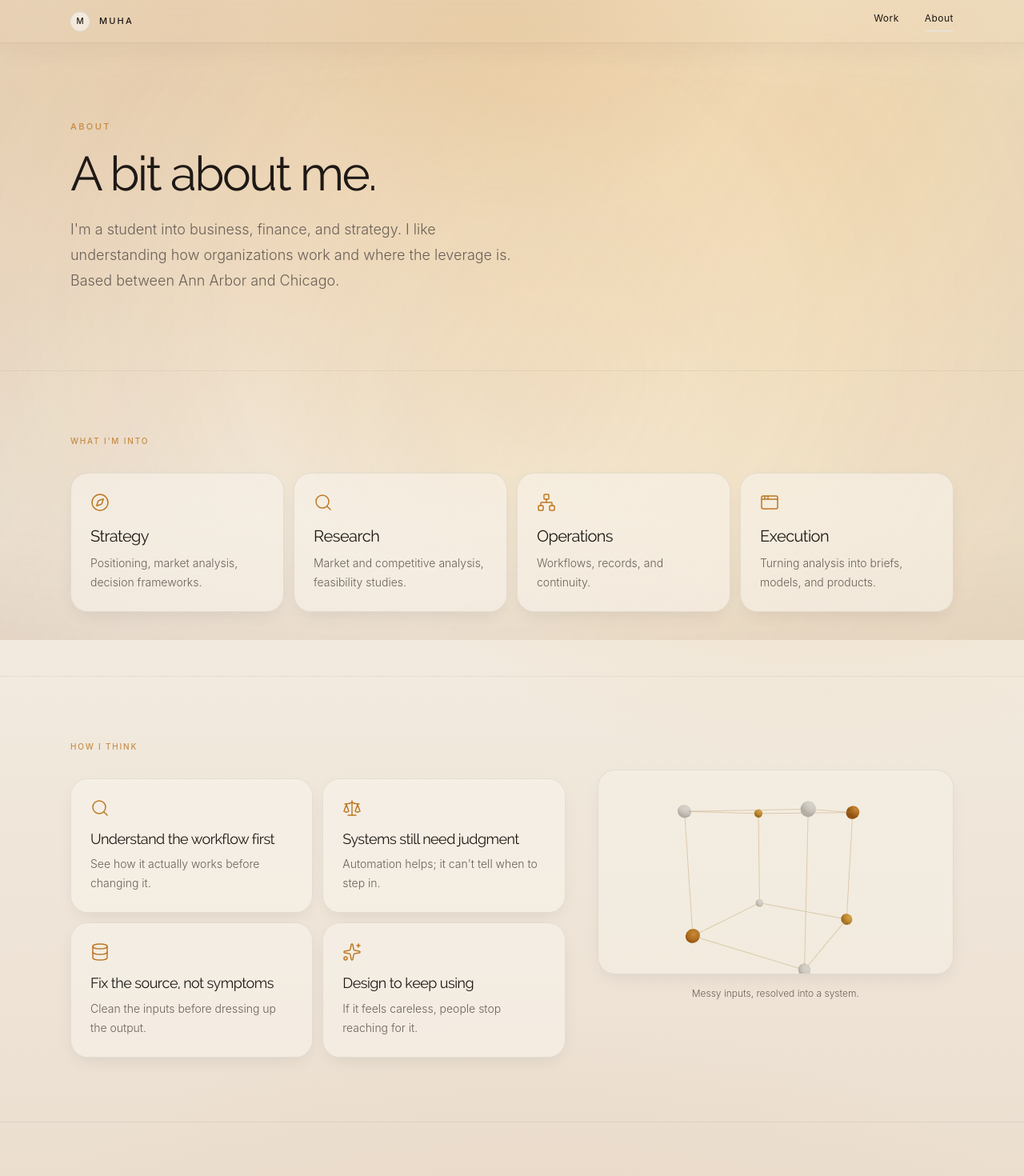
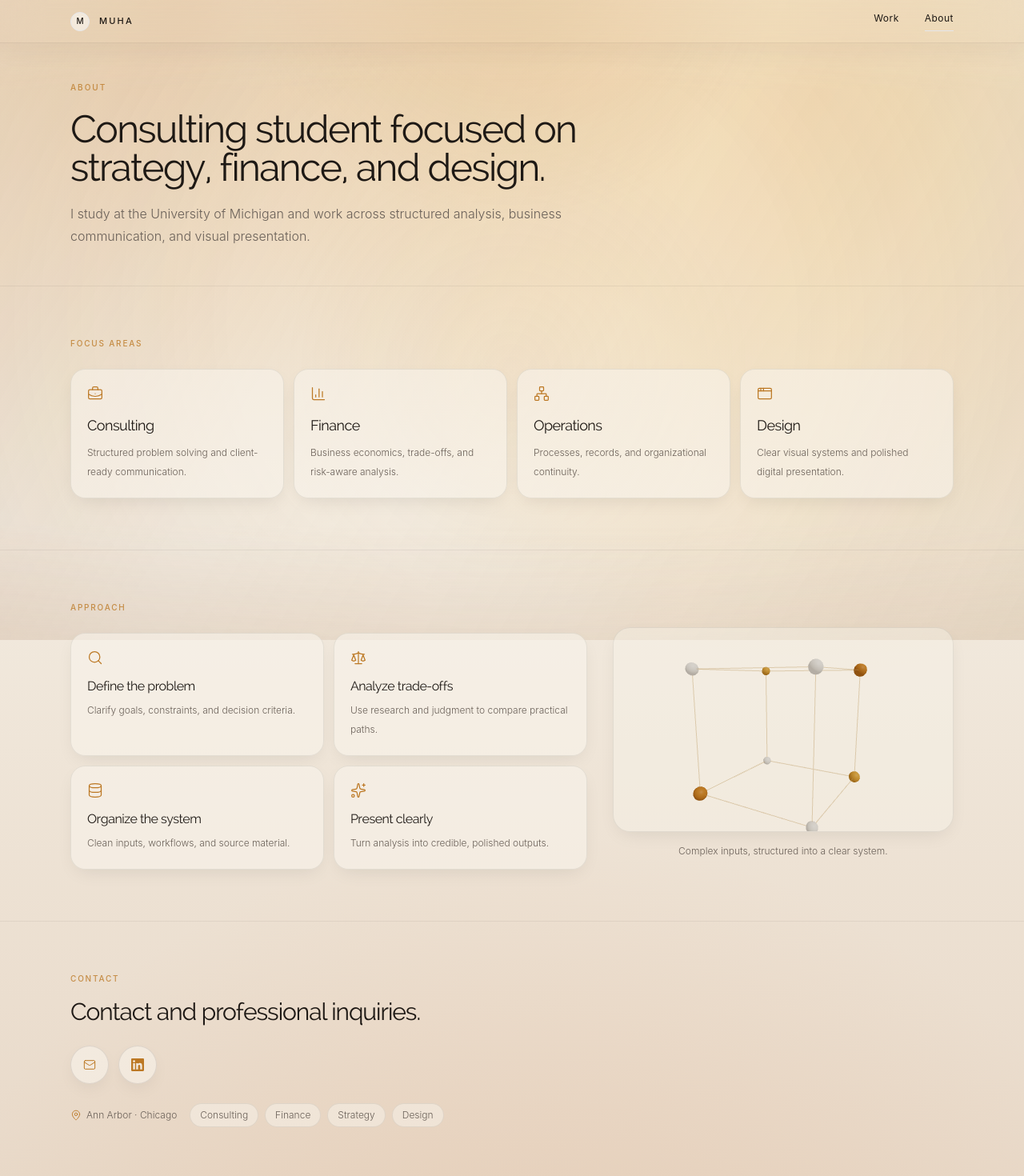
Before and after one commit to mohabbis/personal-portfolio, a Next.js app: page /about in a window 1280 px wide. Shown: the top 1470 px of the page at 80% size. Built offline with nearby package versions, Linux system fonts and the light colour scheme.

Commit message:
Make about page more professional

```diff
--- a/app/about/page.tsx
+++ b/app/about/page.tsx
@@ -1,5 +1,5 @@
 import type { Metadata } from "next";
-import { AppWindow, Compass, Database, Mail, MapPin, Network, Scale, Search, Sparkles } from "lucide-react";
+import { AppWindow, BarChart3, BriefcaseBusiness, Database, Mail, MapPin, Network, Scale, Search, Sparkles } from "lucide-react";
 
 import { SiteFrame } from "@/components/layout/site-frame";
 import { AmbientLattice } from "@/components/portfolio/ambient-lattice";
@@ -9,7 +9,7 @@ import { siteConfig } from "@/data/site";
 export const metadata: Metadata = {
   title: "About",
   description:
-    "About Muhammad Rafiq — a University of Michigan student into business, finance, and strategy. What I'm into, how I think, and how to get in touch.",
+    "About Muhammad Rafiq, a University of Michigan student focused on consulting, finance, strategy, risk management, and design.",
   alternates: {
     canonical: "/about"
   }
@@ -17,21 +17,21 @@ export const metadata: Metadata = {
 
 const emailHref = `mailto:${siteConfig.email}?subject=Project%20%2F%20Role%20%2F%20Collaboration%20Inquiry`;
 
-const doing = [
-  { icon: Compass, label: "Strategy", text: "Positioning, market analysis, decision frameworks." },
-  { icon: Search, label: "Research", text: "Market and competitive analysis, feasibility studies." },
-  { icon: Network, label: "Operations", text: "Workflows, records, and continuity." },
-  { icon: AppWindow, label: "Execution", text: "Turning analysis into briefs, models, and products." }
+const focusAreas = [
+  { icon: BriefcaseBusiness, label: "Consulting", text: "Structured problem solving and client-ready communication." },
+  { icon: BarChart3, label: "Finance", text: "Business economics, trade-offs, and risk-aware analysis." },
+  { icon: Network, label: "Operations", text: "Processes, records, and organizational continuity." },
+  { icon: AppWindow, label: "Design", text: "Clear visual systems and polished digital presentation." }
 ];
 
-const thinking = [
-  { icon: Search, label: "Understand the workflow first", text: "See how it actually works before changing it." },
-  { icon: Scale, label: "Systems still need judgment", text: "Automation helps; it can't tell when to step in." },
-  { icon: Database, label: "Fix the source, not symptoms", text: "Clean the inputs before dressing up the output." },
-  { icon: Sparkles, label: "Design to keep using", text: "If it feels careless, people stop reaching for it." }
+const approach = [
+  { icon: Search, label: "Define the problem", text: "Clarify goals, constraints, and decision criteria." },
+  { icon: Scale, label: "Analyze trade-offs", text: "Use research and judgment to compare practical paths." },
+  { icon: Database, label: "Organize the system", text: "Clean inputs, workflows, and source material." },
+  { icon: Sparkles, label: "Present clearly", text: "Turn analysis into credible, polished outputs." }
 ];
 
-const bestFor = ["Consulting", "Finance", "Research", "Just to chat"];
+const bestFor = ["Consulting", "Finance", "Strategy", "Design"];
 
 const breadcrumb = {
   "@context": "https://schema.org",
@@ -55,81 +55,81 @@ export default function AboutPage() {
     <>
       <script type="application/ld+json" dangerouslySetInnerHTML={{ __html: JSON.stringify(breadcrumb) }} />
       <SiteFrame currentPath="/about">
-        <section className="border-b border-foreground/[0.06] py-16 sm:py-24">
+        <section className="border-b border-foreground/[0.06] py-12 sm:py-18">
           <Container>
-            <p className="text-[11px] font-medium uppercase tracking-[0.22em] text-accent/80">About</p>
-            <h1 className="mt-5 max-w-3xl font-display text-5xl leading-[0.98] tracking-[-0.04em] text-foreground sm:text-6xl">
-              A bit about me.
+            <p className="text-[10px] font-medium uppercase tracking-[0.2em] text-accent/80">About</p>
+            <h1 className="mt-5 max-w-3xl font-display text-4xl leading-[1.02] tracking-[-0.035em] text-foreground sm:text-5xl">
+              Consulting student focused on strategy, finance, and design.
             </h1>
-            <p className="mt-6 max-w-xl text-lg font-light leading-8 text-muted-foreground">
-              I'm a student into business, finance, and strategy. I like understanding how organizations work and where the leverage is. Based between Ann Arbor and Chicago.
+            <p className="mt-5 max-w-2xl text-base font-light leading-7 text-muted-foreground">
+              I study at the University of Michigan and work across structured analysis, business communication, and visual presentation.
             </p>
           </Container>
         </section>
 
-        <section className="border-b border-foreground/[0.06] py-14 sm:py-20">
+        <section className="border-b border-foreground/[0.06] py-12 sm:py-16">
           <Container>
-            <p className="text-[10px] font-medium uppercase tracking-[0.18em] text-accent/80">What I'm into</p>
-            <div className="mt-8 grid gap-3 sm:grid-cols-2 lg:grid-cols-4">
-              {doing.map(({ icon: Icon, label, text }) => (
-                <article key={label} className="rounded-[1.35rem] border border-foreground/[0.08] bg-card/60 p-6 shadow-soft transition hover:-translate-y-0.5 hover:border-accent/25 hover:shadow-card">
-                  <Icon className="h-6 w-6 text-accent" strokeWidth={1.5} aria-hidden />
-                  <h2 className="mt-4 font-display text-xl tracking-[-0.03em] text-foreground">{label}</h2>
-                  <p className="mt-2 text-sm font-light leading-6 text-muted-foreground">{text}</p>
+            <p className="text-[10px] font-medium uppercase tracking-[0.18em] text-accent/80">Focus areas</p>
+            <div className="mt-6 grid gap-3 sm:grid-cols-2 lg:grid-cols-4">
+              {focusAreas.map(({ icon: Icon, label, text }) => (
+                <article key={label} className="rounded-[1.15rem] border border-foreground/[0.08] bg-card/60 p-5 shadow-soft transition hover:-translate-y-0.5 hover:border-accent/25 hover:shadow-card">
+                  <Icon className="h-5 w-5 text-accent" strokeWidth={1.5} aria-hidden />
+                  <h2 className="mt-4 font-display text-lg tracking-[-0.03em] text-foreground">{label}</h2>
+                  <p className="mt-2 text-xs font-light leading-6 text-muted-foreground">{text}</p>
                 </article>
               ))}
             </div>
           </Container>
         </section>
 
-        <section className="border-b border-foreground/[0.06] py-14 sm:py-20">
-          <Container className="grid gap-10 lg:grid-cols-[1fr_0.72fr] lg:items-start">
+        <section className="border-b border-foreground/[0.06] py-12 sm:py-16">
+          <Container className="grid gap-8 lg:grid-cols-[1fr_0.66fr] lg:items-start">
             <div>
-              <p className="text-[10px] font-medium uppercase tracking-[0.18em] text-accent/80">How I think</p>
-              <div className="mt-8 grid gap-3 sm:grid-cols-2">
-                {thinking.map(({ icon: Icon, label, text }) => (
-                  <article key={label} className="rounded-[1.35rem] border border-foreground/[0.08] bg-card/60 p-6 shadow-soft">
-                    <Icon className="h-6 w-6 text-accent" strokeWidth={1.5} aria-hidden />
-                    <h3 className="mt-4 font-display text-lg leading-tight tracking-[-0.03em] text-foreground">{label}</h3>
-                    <p className="mt-2 text-sm font-light leading-6 text-muted-foreground">{text}</p>
+              <p className="text-[10px] font-medium uppercase tracking-[0.18em] text-accent/80">Approach</p>
+              <div className="mt-6 grid gap-3 sm:grid-cols-2">
+                {approach.map(({ icon: Icon, label, text }) => (
+                  <article key={label} className="rounded-[1.15rem] border border-foreground/[0.08] bg-card/60 p-5 shadow-soft">
+                    <Icon className="h-5 w-5 text-accent" strokeWidth={1.5} aria-hidden />
+                    <h3 className="mt-4 font-display text-base leading-tight tracking-[-0.03em] text-foreground">{label}</h3>
+                    <p className="mt-2 text-xs font-light leading-6 text-muted-foreground">{text}</p>
                   </article>
                 ))}
               </div>
             </div>
-            <div className="lg:pt-9">
+            <div className="lg:pt-8">
               <AmbientLattice />
-              <p className="mt-4 text-center text-xs font-light text-muted-foreground">Messy inputs, resolved into a system.</p>
+              <p className="mt-4 text-center text-xs font-light text-muted-foreground">Complex inputs, structured into a clear system.</p>
             </div>
           </Container>
         </section>
 
-        <section id="contact" className="py-14 sm:py-20">
+        <section id="contact" className="py-12 sm:py-16">
           <Container>
             <p className="text-[10px] font-medium uppercase tracking-[0.18em] text-accent/80">Contact</p>
-            <h2 className="mt-4 max-w-2xl font-display text-3xl tracking-[-0.04em] text-foreground sm:text-4xl">
-              Feel free to reach out.
+            <h2 className="mt-4 max-w-2xl font-display text-2xl tracking-[-0.035em] text-foreground sm:text-3xl">
+              Contact and professional inquiries.
             </h2>
-            <div className="mt-8 flex items-center gap-3">
+            <div className="mt-6 flex items-center gap-3">
               <a
                 href={emailHref}
                 aria-label="Email"
-                className="flex h-14 w-14 items-center justify-center rounded-full border border-foreground/[0.10] bg-card/60 text-accent shadow-soft transition hover:-translate-y-0.5 hover:border-accent/30 hover:bg-card/80 hover:shadow-card"
+                className="flex h-12 w-12 items-center justify-center rounded-full border border-foreground/[0.10] bg-card/60 text-accent shadow-soft transition hover:-translate-y-0.5 hover:border-accent/30 hover:bg-card/80 hover:shadow-card"
               >
-                <Mail className="h-5 w-5" strokeWidth={1.5} aria-hidden />
+                <Mail className="h-4 w-4" strokeWidth={1.5} aria-hidden />
               </a>
               <a
                 href={siteConfig.linkedIn}
                 target="_blank"
                 rel="noreferrer"
                 aria-label="LinkedIn"
-                className="flex h-14 w-14 items-center justify-center rounded-full border border-foreground/[0.10] bg-card/60 text-accent shadow-soft transition hover:-translate-y-0.5 hover:border-accent/30 hover:bg-card/80 hover:shadow-card"
+                className="flex h-12 w-12 items-center justify-center rounded-full border border-foreground/[0.10] bg-card/60 text-accent shadow-soft transition hover:-translate-y-0.5 hover:border-accent/30 hover:bg-card/80 hover:shadow-card"
               >
-                <LinkedInIcon className="h-5 w-5" />
+                <LinkedInIcon className="h-4 w-4" />
               </a>
             </div>
-            <div className="mt-8 flex flex-wrap items-center gap-2">
-              <span className="mr-2 inline-flex items-center gap-1.5 text-sm font-light text-muted-foreground">
-                <MapPin className="h-4 w-4 text-accent" strokeWidth={1.5} aria-hidden />
+            <div className="mt-6 flex flex-wrap items-center gap-2">
+              <span className="mr-2 inline-flex items-center gap-1.5 text-xs font-light text-muted-foreground">
+                <MapPin className="h-3.5 w-3.5 text-accent" strokeWidth={1.5} aria-hidden />
                 {siteConfig.location}
               </span>
               {bestFor.map((chip) => (
```
